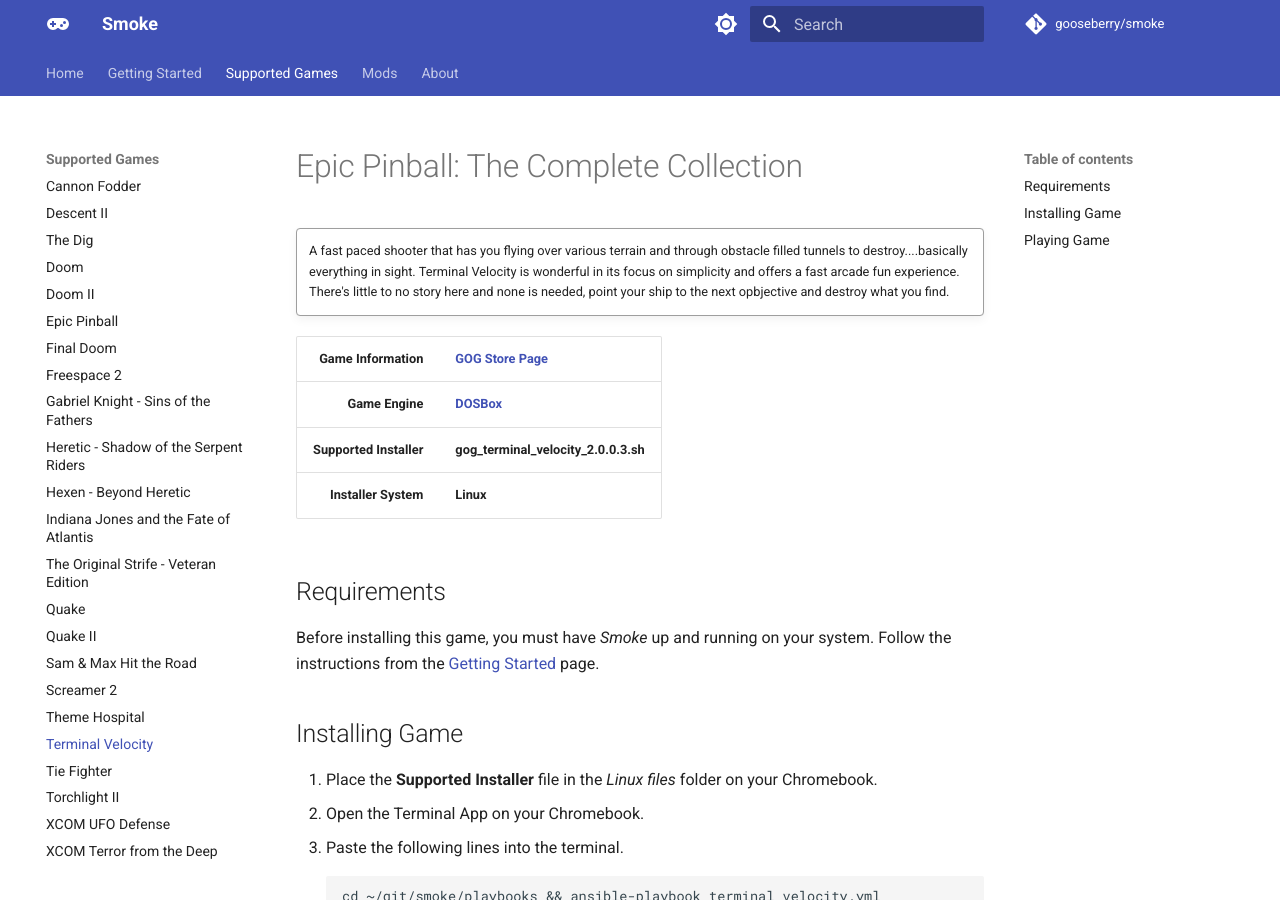
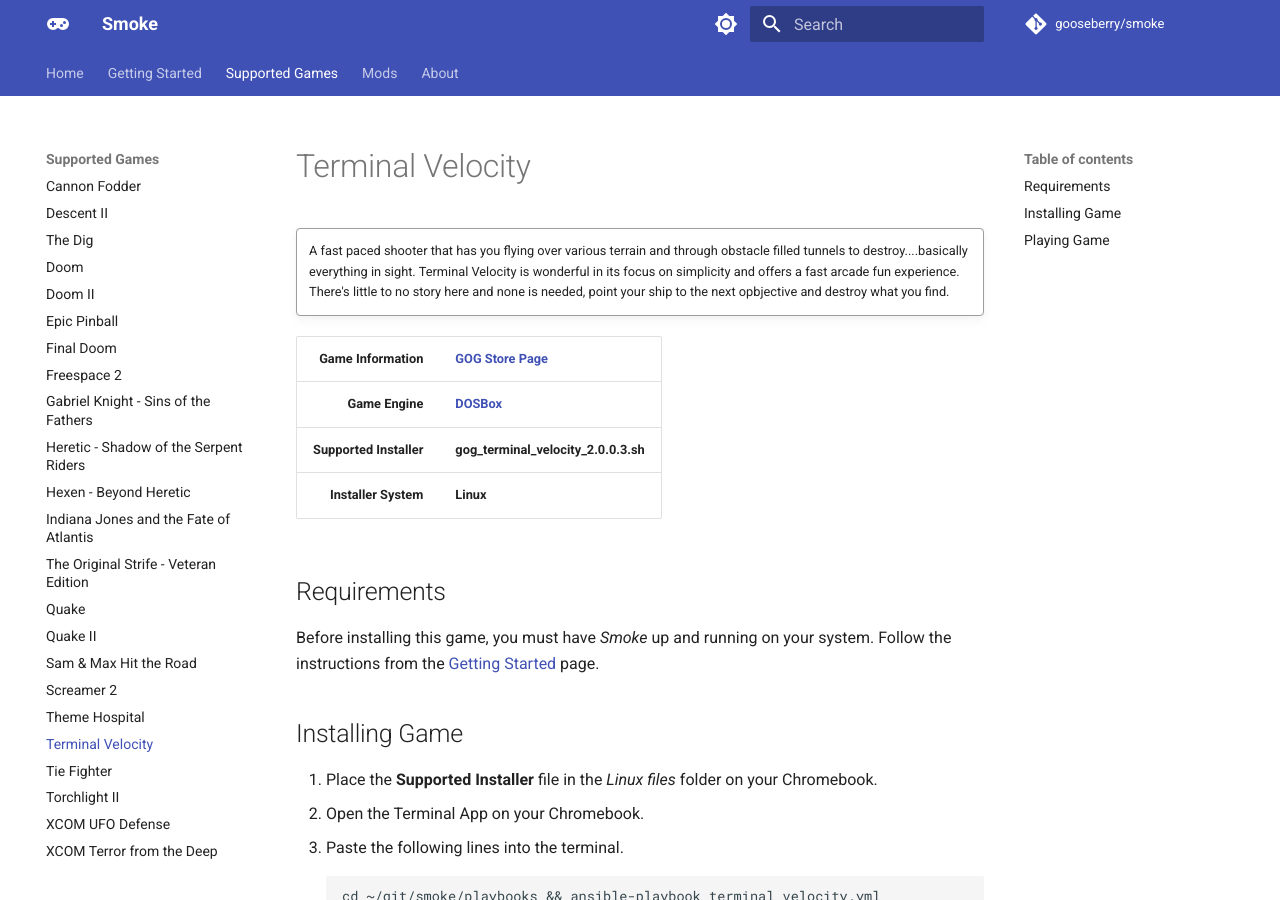
Before and after one commit to gooseberry/smoke, an MkDocs documentation site: the page built from docs/games/terminal-velocity.md, in a window 1280 px wide and 900 px high. Built offline with MkDocs 1.6.1 and Material for MkDocs 9.7.7, drawn with Linux system fonts in a browser that asks for light colours; comment, search, counter and statistics services are not loaded.

Commit message:
Fixed Title

```diff
--- a/docs/games/terminal-velocity.md
+++ b/docs/games/terminal-velocity.md
@@ -4,7 +4,7 @@
 [//]: # (Set local reference links)
 [GOG Store Page]: https://www.gog.com/en/game/terminal_velocity "Terminal Velocity"
 
-# Epic Pinball: The Complete Collection
+# Terminal Velocity
 
 !!! Quote ""
 
```
